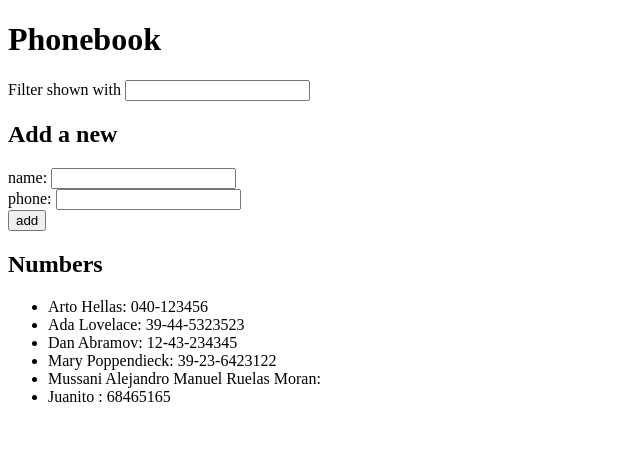
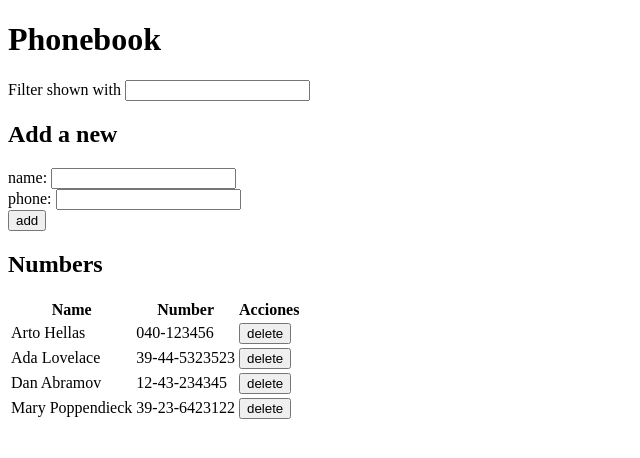
Before and after one commit to mussaniruelas/part2-fs-helsinki, a React (Vite) app in the folder phoneBook/: page / in a window 1280 px wide. Shown: the top 458 px of the page, without its empty margins (0-640 px from the left). Built offline with nearby package versions, Linux system fonts and the light colour scheme; data requests are answered from the project's data file.

Commit message:
2.15*: La Agenda Telefónica paso 10

```diff
--- a/phoneBook/db.json
+++ b/phoneBook/db.json
@@ -19,17 +19,6 @@
       "name": "Mary Poppendieck",
       "number": "39-23-6423122",
       "id": "4"
-    },
-    {
-      "id": "36ea",
-      "name": "Mussani Alejandro Manuel Ruelas Moran",
-      "number": "",
-      "phone": "73701447"
-    },
-    {
-      "id": "0495",
-      "name": "Juanito ",
-      "number": "68465165"
     }
   ]
 }
--- a/phoneBook/src/components/Contact.jsx
+++ b/phoneBook/src/components/Contact.jsx
@@ -1,11 +1,17 @@
 import React from "react";
+import { deleteId } from "../services/contact";
+
 
 function Contact({ person }) {
   return (
     <>
-      <li>
-        {person.name}: {person.number}
-      </li>
+      <tr>
+        <td>{person.name}</td>
+        <td>{person.number}</td>
+        <td>
+          <button onClick={() => deleteId(person.id)}>delete</button>
+        </td>
+      </tr>
     </>
   );
 }
--- a/phoneBook/src/components/Contacts.jsx
+++ b/phoneBook/src/components/Contacts.jsx
@@ -5,11 +5,20 @@ const Contacts = ({ persons }) => {
   return (
     <div>
       <h2>Numbers</h2>
-      <ul>
-        {persons.map((person) => (
-          <Contact key={person.id} person={person} />
-        ))}
-      </ul>
+      <table>
+        <thead>
+          <tr>
+            <th>Name</th>
+            <th>Number</th>
+            <th>Acciones</th>
+          </tr>
+        </thead>
+        <tbody>
+          {persons.map((person) => (
+            <Contact key={person.id} person={person} />
+          ))}
+        </tbody>
+      </table>
     </div>
   );
 };
--- a/phoneBook/src/components/Form.jsx
+++ b/phoneBook/src/components/Form.jsx
@@ -1,5 +1,5 @@
 import { useState } from "react";
-import { create } from "../services/contact";
+import { create, update } from "../services/contact";
 
 function Form({ persons, setPersons }) {
   const [newPerson, setNewPerson] = useState({ name: "", number: "" });
@@ -7,15 +7,25 @@ function Form({ persons, setPersons }) {
   const addPerson = (event) => {
     event.preventDefault();
 
-    if (
-      persons.some(
-        (person) =>
-          person.name === newPerson.name || person.number === newPerson.number
-      )
-    ) {
-      alert(
-        `${newPerson.name} is already added to phonebook or phone number ${newPerson.number} is already in use`
-      );
+    const personObject = persons.find(
+      (person) => person.name === newPerson.name
+    );
+
+    if (personObject) {
+      if (window.confirm(`${newPerson.name} is already added to phonebook, replace the old number with a new one?`)) {
+        const changedPerson = { ...personObject, number: newPerson.number };
+        update(personObject.id, changedPerson)
+          .then((data) => {
+            setPersons(
+              persons.map((person) =>
+                person.id !== personObject.id ? person : data
+              )
+            );
+          })
+          .catch((error) => {
+            alert(`Error: ${error}`);
+          });
+      }
     } else {
       const newPersons = persons.concat(newPerson);
       create(newPerson)
--- a/phoneBook/src/services/contact.js
+++ b/phoneBook/src/services/contact.js
@@ -11,7 +11,17 @@ const create = (newPerson) => {
 };
 
 const update = (id, newPerson) => {
-  return axios.put(`${baseUrl}/${id}`, newPerson).then((response) => response.data);
+    console.log(id, newPerson);
+
+  return axios
+    .put(`${baseUrl}/${id}`, newPerson)
+    .then((response) => response.data);
 };
 
-export { getAll, create, update };
+const deleteId = (id) => {
+    if (window.confirm("Delete the contact?"))
+        return axios.delete(`${baseUrl}/${id}`);
+    return null;
+};
+
+export { getAll, create, update, deleteId };
```
